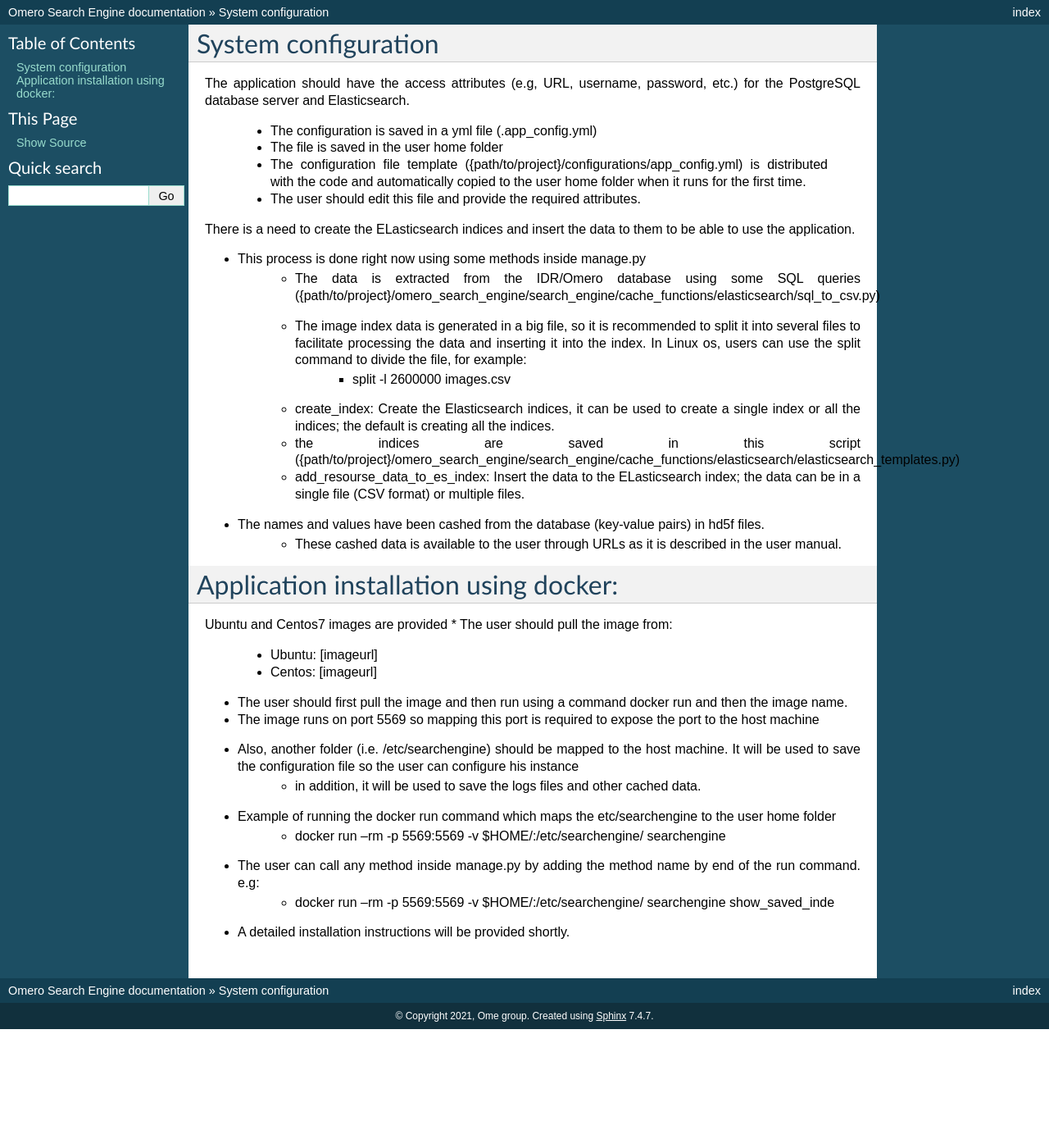
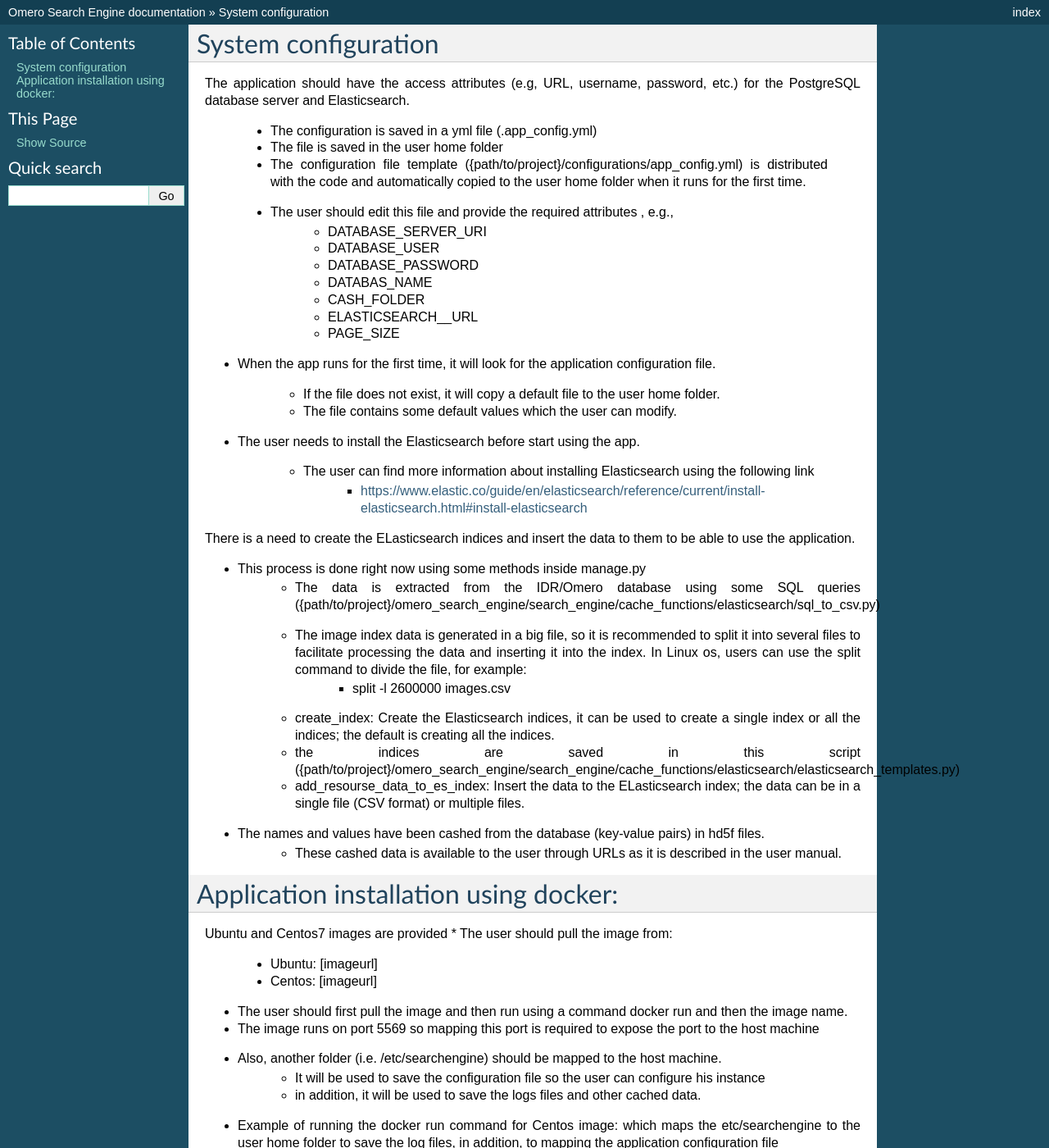
Before and after one commit to ome/omero_search_engine, a Sphinx documentation site: the page built from docs/configuration/configuration_installtion.rst, in a window 1280 px wide and 1400 px high. Shown: the whole window at 82% size. Built offline with Sphinx 7.4.7, drawn with Linux system fonts in a browser that asks for light colours; pages that are not in the unit, such as notebooks, are missing from menus; some of the changed text lies outside the part shown.

Commit message:
Add more details to the installtion guide

```diff
--- a/docs/conf.py
+++ b/docs/conf.py
@@ -25,7 +25,7 @@ sys.path.append(os.path.abspath(os.path.join(path, '..')))
 
 
 project = 'Omero Search Engine'
-copyright = '2021, Ome group'
+copyright = '2022 Ome group'
 author = 'Ome team'
 
 
--- a/docs/configuration/configuration_installtion.rst
+++ b/docs/configuration/configuration_installtion.rst
@@ -5,7 +5,24 @@ The application should have the access attributes (e.g, URL, username, password,
     * The configuration is saved in a yml file (.app_config.yml)
     * The file is saved in the user home folder
     * The configuration file template ({path/to/project}/configurations/app_config.yml) is distributed with the code and automatically copied to the user home folder when it runs for the first time.
-    * The user should edit this file and provide the required attributes.
+    * The user should edit this file and provide the required attributes , e.g.,
+        * DATABASE_SERVER_URI
+        * DATABASE_USER
+        * DATABASE_PASSWORD
+        * DATABAS_NAME
+        * CASH_FOLDER
+        * ELASTICSEARCH__URL
+        * PAGE_SIZE
+
+* When the app runs for the first time, it will look for the application configuration file.
+
+    * If the file does not exist, it will copy a default file to the user home folder.
+    * The file contains some default values which the user can modify.
+
+* The user needs to install the Elasticsearch before start using the app.
+
+    * The user can find more information about installing Elasticsearch using the following link
+        * https://www.elastic.co/guide/en/elasticsearch/reference/current/install-elasticsearch.html#install-elasticsearch
 
 There is a need to create the ELasticsearch indices and insert the data to them to be able to use the application.
 
@@ -30,12 +47,13 @@ Ubuntu and Centos7 images are provided
 
 * The user should first pull the image and then run using a command docker run and then the image name.
 * The image runs on port 5569 so mapping this port is required to expose the port to the host machine
-* Also, another folder (i.e. /etc/searchengine) should be mapped to the host machine. It will be used to save the configuration file so the user can configure his instance
+* Also, another folder (i.e. /etc/searchengine) should be mapped to the host machine.
+    * It will be used to save the configuration file so the user can configure his instance
     * in addition, it will be used to save the logs files and other cached data.
 
-* Example of running the docker run command which maps the etc/searchengine to the user home folder
-    * docker run --rm -p 5569:5569 -v $HOME/:/etc/searchengine/  searchengine
+* Example of running the docker run command for Centos image: which maps the etc/searchengine to the user home folder to save the log files, in addition, to mapping the application configuration file
+    * docker run --rm -p 5569:5569 v /home/kmohamed001/.app_config.yml:/opt/app-root/src/.app_config.yml -v $HOME/:/etc/searchengine/  searchengine
 * The user can call any method inside manage.py by adding the method name by end of the run command. e.g:
-    *  docker run --rm -p 5569:5569 -v $HOME/:/etc/searchengine/  searchengine  show_saved_inde
+    *  docker run --rm -p 5569:5569 v /home/kmohamed001/.app_config.yml:/opt/app-root/src/.app_config.yml -v $HOME/:/etc/searchengine/  searchengine  show_saved_inde
 
 * A detailed installation instructions will be provided shortly.
```
